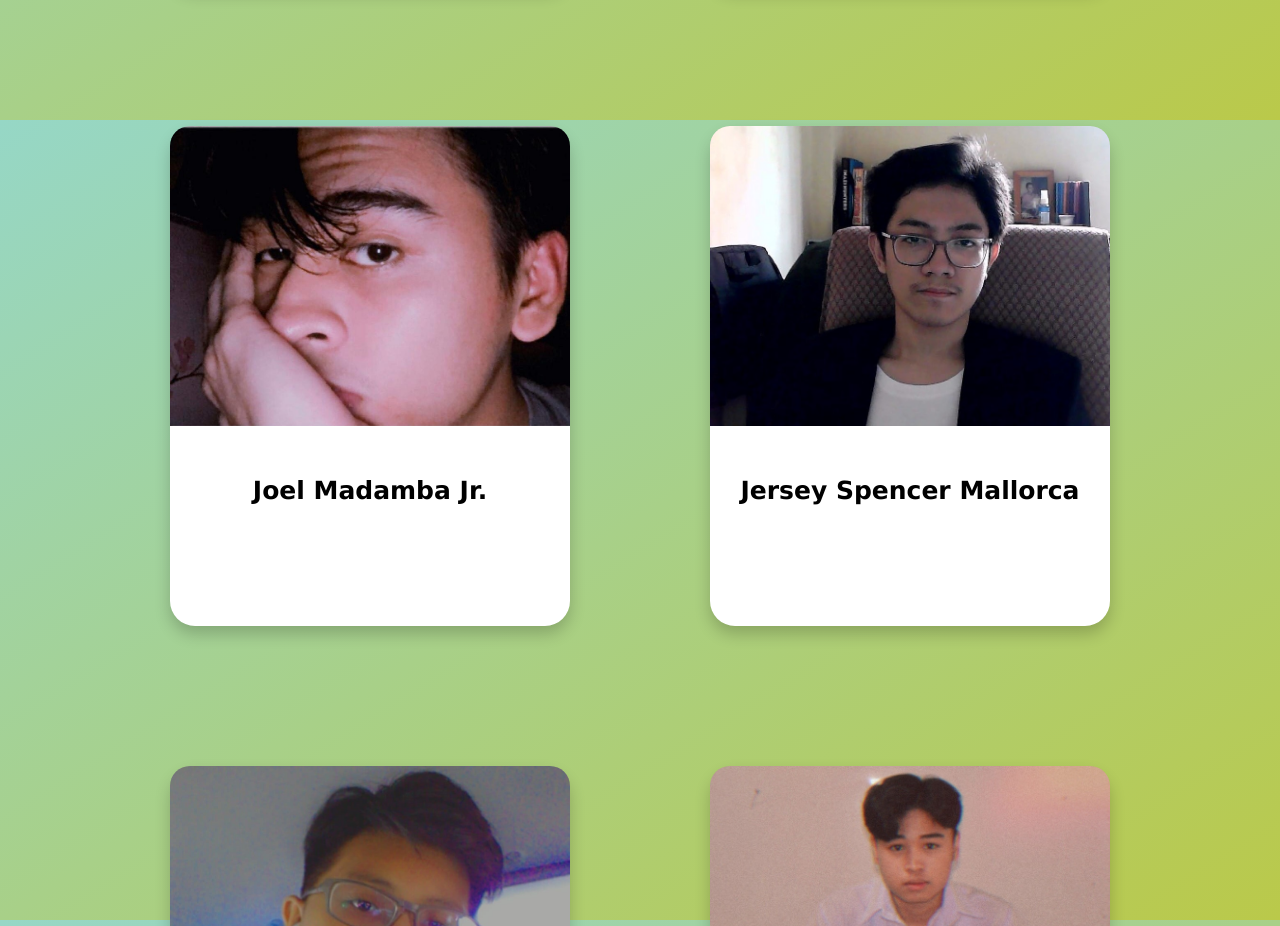
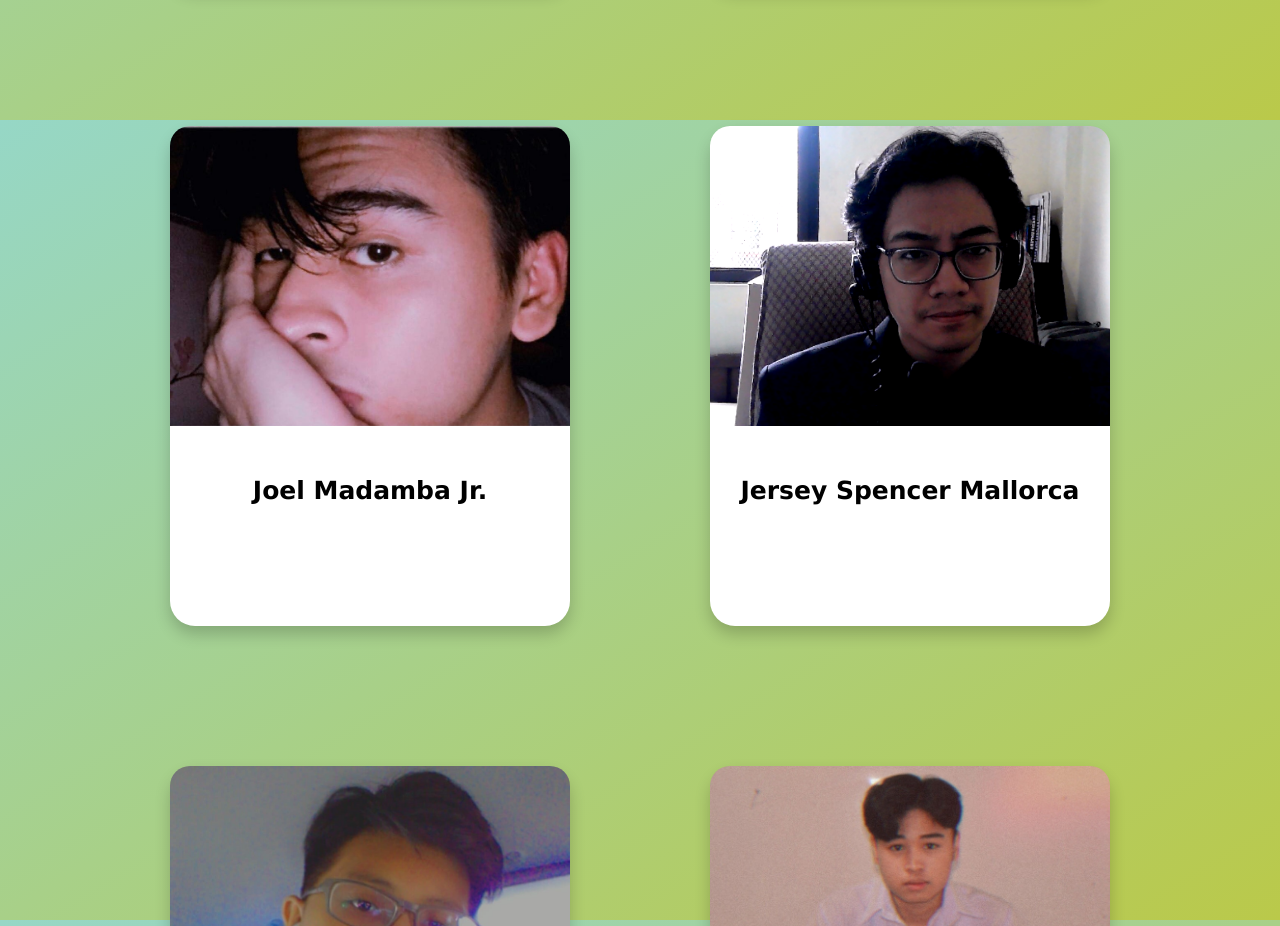
Before and after one commit to mamarilej13/Grade12, a plain HTML site: page index.html in a window 1280 px wide. Shown: the part 7080-8006 px from the top of the page. Drawn offline with Linux system fonts and the light colour scheme.

Commit message:
Add files via upload

```diff
--- a/css/style.css
+++ b/css/style.css
@@ -198,7 +198,7 @@ h1, p{
 }
 
 .mallorca{
-  background-image: url(../img/jacinta/14-mallorca.jpg);
+  background-image: url(../img/jacinta/14-mallorca.png);
   background-size: cover;
 }
 
```
Also changed, not shown: img/jacinta/14-mallorca.png (added).
